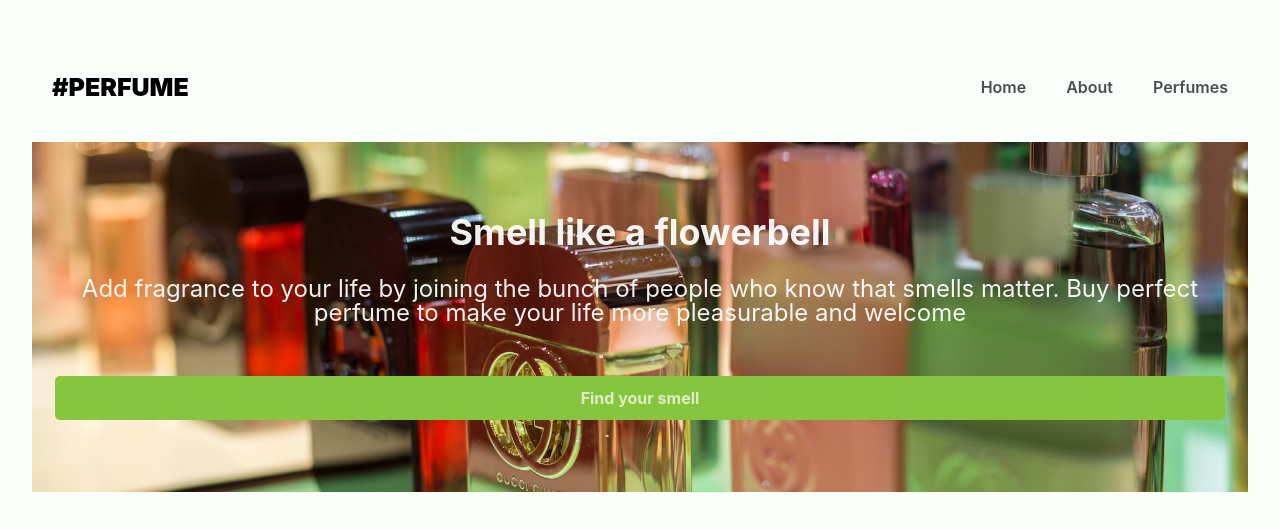
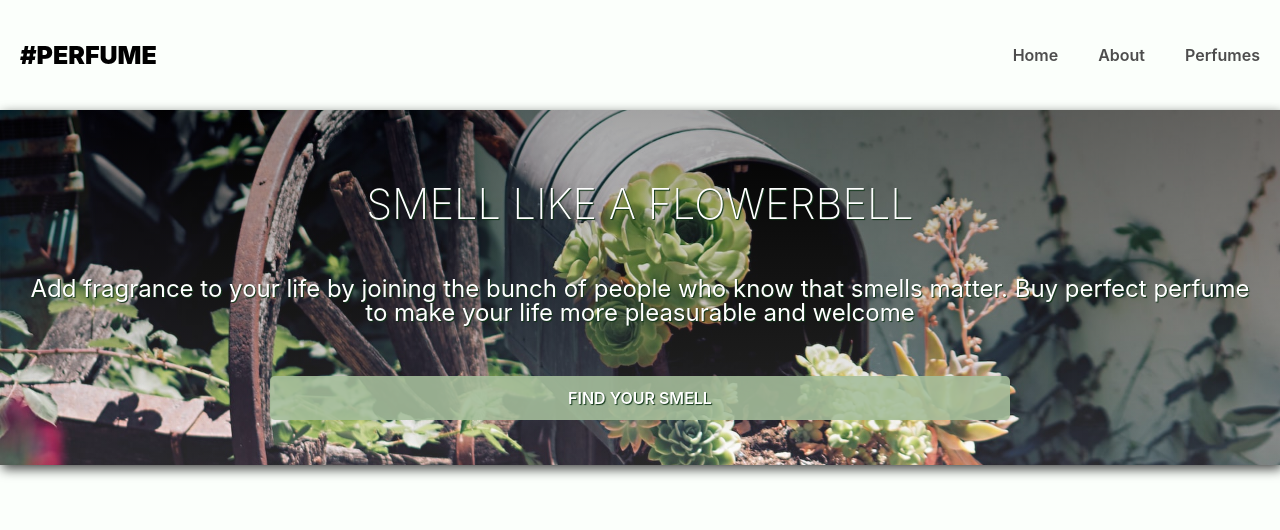
Before and after one commit to kith7/perfumes, a React (Vite) app: page / in a window 1280 px wide. Shown: the top 530 px of the page. Built offline with nearby package versions, Linux system fonts and the light colour scheme.

Commit message:
change about styles and home bero background

```diff
--- a/src/App.css
+++ b/src/App.css
@@ -1,7 +1,6 @@
 #root {
   max-width: 1280px;
   margin: 0 auto;
-  padding: 2rem;
   text-align: center;
 }
 
--- a/src/index.css
+++ b/src/index.css
@@ -65,38 +65,53 @@ header a:hover {
 
 /*** HOME PAGE ***/
 .home-container {
-  background: url("./assets/images/home-hero.jpg") no-repeat center center;
+  background: linear-gradient(
+      to bottom,
+      rgba(2, 2, 2, 0.363),
+      rgba(255, 255, 255, 0.151)
+    ),
+    url("./assets/images/home-hero.jpg") no-repeat center center;
   background-size: cover;
   min-height: 350px;
-  color: rgba(255, 255, 255, 0.932);
+  color: rgba(253, 253, 253, 0.877);
   padding: 45px 23px;
+  filter: drop-shadow(2px 4px 6px rgba(0, 0, 0, 0.726));
+  text-shadow: 1px 1px 1px #103518;
 }
 
 .home-container h1 {
-  font-weight: 700;
-  font-size: 2.25rem;
+  font-weight: 200;
+  text-transform: uppercase;
+  font-size: 2.6rem;
   line-height: 42px;
+  /* background-color: #ececec79; */
+  display: inline-flex;
+  color: #ffffff;
 }
 
 .home-container p {
   line-height: 24px;
   font-size: 24px;
+  /* background-color: #dcf7cc94; */
+  display: inline-flex;
+  color: #ffffff;
 }
 
 .home-container a {
   display: inline-block;
   text-align: center;
   text-decoration: none;
-  background-color: #87c53e;
+  background-color: #a6be9be3;
   border: none;
-  width: 100%;
+  width: 60%;
   margin-top: 27px;
   padding-block: 0.75rem;
-  color: rgba(255, 255, 255, 0.705);
-  font-weight: 700;
+  color: rgb(255, 255, 255);
+  font-weight: 600;
   border-radius: 5px;
   cursor: pointer;
   transition: transform 0.1s ease-in-out;
+  text-transform: uppercase;
 }
 
 .home-container a:hover {
@@ -106,6 +121,8 @@ header a:hover {
 /*** ABOUT PAGE ***/
 .about-hero-image {
   max-width: 100%;
+  height: 45vh;
+  filter: drop-shadow(2px 4px 6px rgba(0, 0, 0, 0.726));
 }
 
 .about-page-content {
@@ -124,10 +141,12 @@ header a:hover {
 
 .about-page-cta {
   background-color: #a6be9b;
+  filter: drop-shadow(2px 4px 6px rgba(0, 0, 0, 0.726));
   color: #161616;
-  padding-inline: 32px;
+  /* padding-inline: 32px; */
   padding-bottom: 32px;
-  margin-inline: 27px;
+  margin-bottom: 32px;
+  /* margin-inline: 27px; */
   border-radius: 5px;
 }
 
@@ -140,4 +159,5 @@ header a:hover {
   background-color: #384134;
   color: white;
   border-radius: 10px;
+  margin: 0;
 }
--- a/src/pages/About.tsx
+++ b/src/pages/About.tsx
@@ -23,7 +23,7 @@ export default function About() {
         <h2>
           Your destination is waiting.
           <br />
-          Your van is ready.
+          Your scent is ready.
         </h2>
         <Link className='link-button' to='/perfumes'>
           Explore our smells
```
Also changed, not shown: src/assets/images/home-hero.jpg, src/assets/images/home-hero1.jpg (added).
